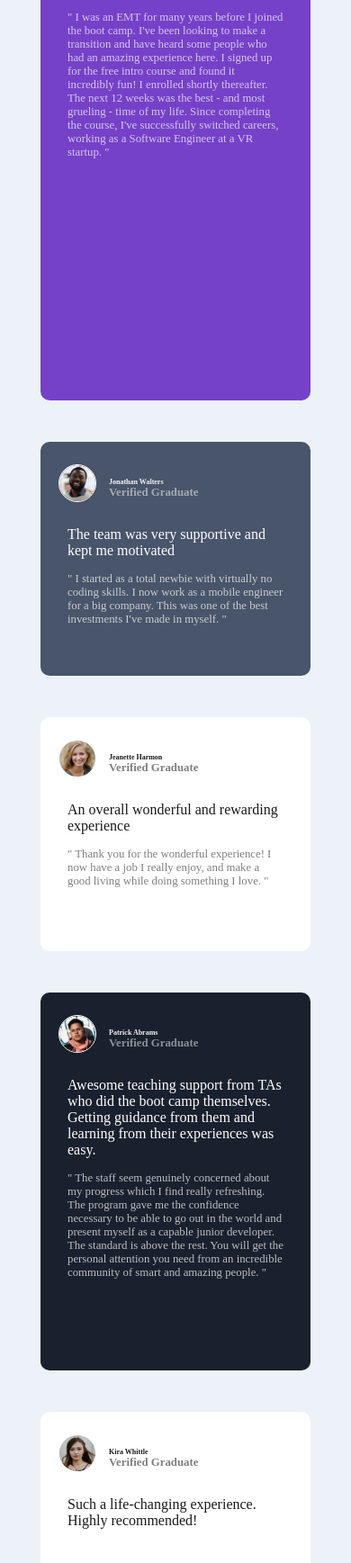
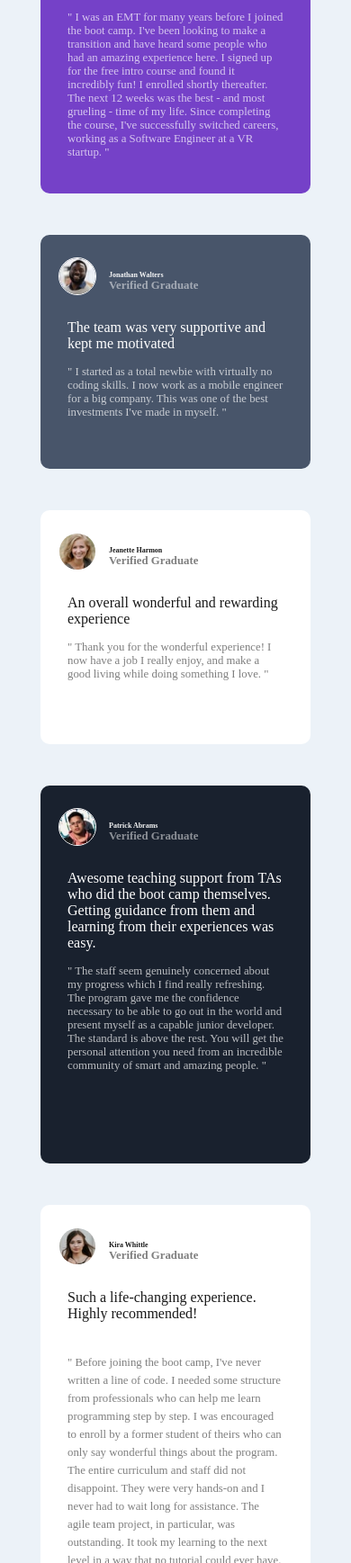
Before and after one commit to adisa-ade/Testimonial-Grid-Section, a plain HTML site: page index.html in a window 390 px wide. Shown: the part 263-2000 px from the top of the page at 90% size. Drawn offline with Linux system fonts and the light colour scheme.

Commit message:
Update styles.css

```diff
--- a/styles.css
+++ b/styles.css
@@ -88,7 +88,7 @@ img{
    .grid-card-one{
     grid-area: card1;
     width: 300px;
-    height: 650px;
+    height: 420px;
     background-color: hsl(263, 55%, 52%);
 
 }
@@ -126,7 +126,7 @@ img{
 .grid-card-five{
     grid-area: card5;
     width: 300px;
-    height: 750px;
+    height: 630px;
     background-color:hsl(0, 0%, 100%);
 }
 }
@@ -186,7 +186,7 @@ img{
 .grid-card-five{
    grid-area: card5;
    width: 500px;
-   height: 300px;
+   height: 400px;
    background-color:hsl(0, 0%, 100%);
 }
 }
```
